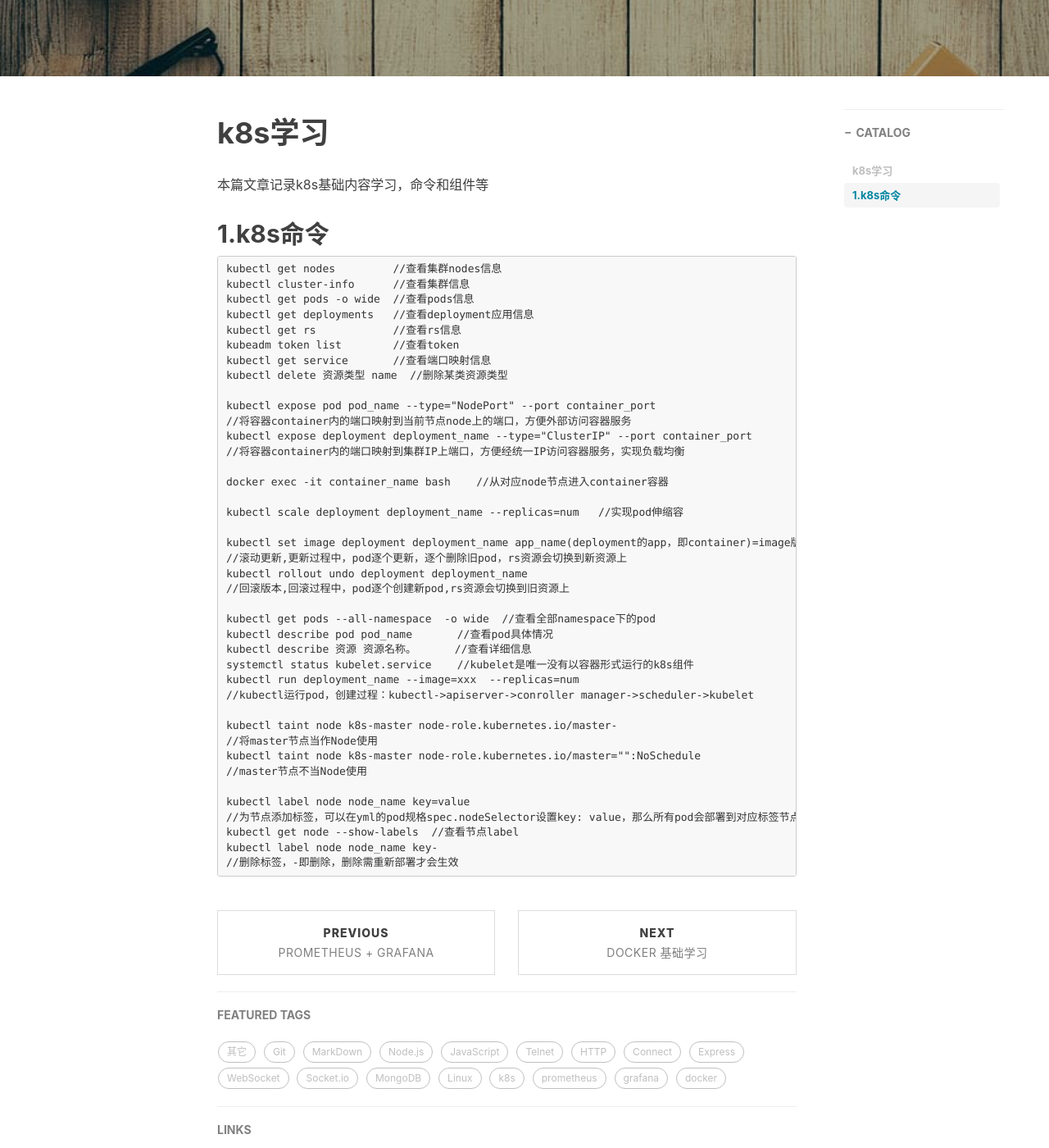
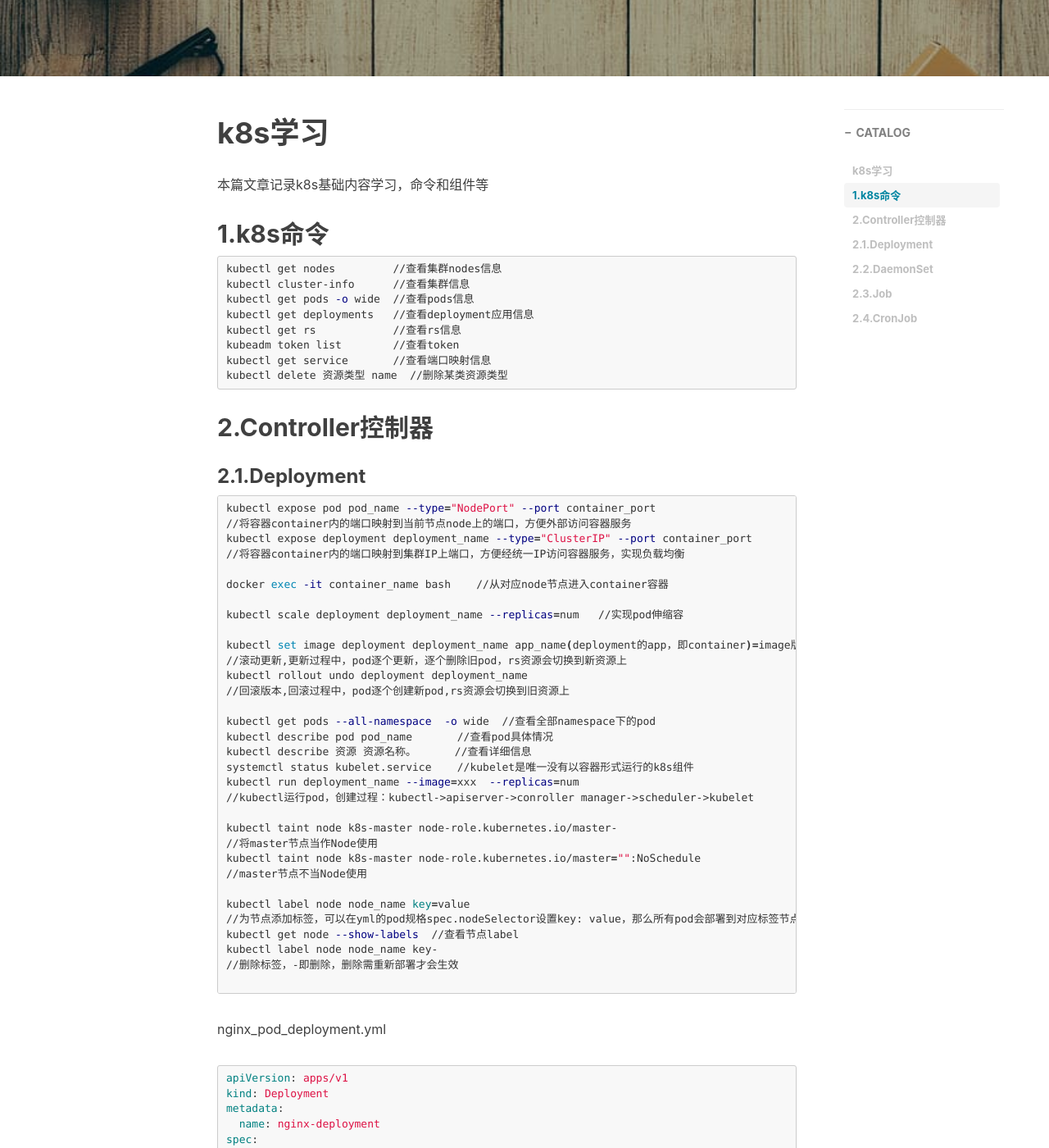
Before and after one commit to wangyang1996/wangyang1996.github.io, a Jekyll site: the page built from _posts/2024-8-25-k8s.md, in a window 1280 px wide and 1400 px high, scrolled down 430 px. Shown: the whole window at 82% size. Built offline with Jekyll 4.4.1, drawn with Linux system fonts in a browser that asks for light colours; nearby versions of some CDN libraries; comment, search, counter and statistics services are not loaded; part of the change alters nothing that is shown; some of the changed text lies outside the part shown.

Commit message:
modify k8s.md

````diff
--- a/_posts/2024-8-25-k8s.md
+++ b/_posts/2024-8-25-k8s.md
@@ -1,4 +1,5 @@
 ---
+
 layout:     post                    # 使用的布局（不需要改）
 title:      k8s 基础学习            # 标题
 subtitle:   k8s                     #副标题
@@ -18,7 +19,7 @@ k8s学习
 1.k8s命令
 --------------------------
 
-```
+```shell
 kubectl get nodes         //查看集群nodes信息
 kubectl cluster-info      //查看集群信息
 kubectl get pods -o wide  //查看pods信息
@@ -27,7 +28,13 @@ kubectl get rs            //查看rs信息
 kubeadm token list        //查看token
 kubectl get service       //查看端口映射信息
 kubectl delete 资源类型 name  //删除某类资源类型
+```
 
+## 2.Controller控制器
+
+### 2.1.Deployment
+
+```shell
 kubectl expose pod pod_name --type="NodePort" --port container_port
 //将容器container内的端口映射到当前节点node上的端口，方便外部访问容器服务
 kubectl expose deployment deployment_name --type="ClusterIP" --port container_port
@@ -59,4 +66,179 @@ kubectl label node node_name key=value
 kubectl get node --show-labels  //查看节点label
 kubectl label node node_name key-
 //删除标签，-即删除，删除需重新部署才会生效
+
 ```
+
+nginx_pod_deployment.yml
+
+```yaml
+apiVersion: apps/v1
+kind: Deployment
+metadata:
+  name: nginx-deployment
+spec:
+  replicas: 3
+  selector:
+    matchLabels:
+        app: nginx
+  template:
+    metadata:
+      labels:
+        app: nginx
+    spec:
+      containers:
+      - name: nginx
+        image: nginx
+        ports:
+        - containerPort: 80
+```
+
+
+
+### 2.2.DaemonSet
+
+```
+每个node上最多只能运行一个副本
+场景：集群每个节点存储Daemon、日志收集Daemon、监控Daemon
+```
+
+```
+kubectl get daemonset -n kube-system     //会显示默认的kube-proxy
+kubectl edit daemonset kube-proxy -n kube-system  //查看配置和运行状态,status
+kubectl edit 资源类型 资源名称              //查看资源配置和运行状态，status
+
+kubectl create namespace 名称             //创建命名空间
+kubectl get namespace
+```
+
+node_exporter.yml
+
+```yaml
+apiVersion: apps/v1
+kind: DaemonSet
+metadata:
+  name: node-exporter-daemonset
+  namespace: monitor
+spec:
+  selector:
+    matchLabels:
+        app: prometheus
+  template:
+    metadata:
+      labels:
+        app: prometheus
+    spec:
+      hostNetwork: true
+      containers:
+      - name: node-exporter
+        image: prom/node-exporter
+        command:
+        - /bin/node_exporter
+        - --path.procfs
+        - /host/proc
+        - --path.sysfs
+        - /host/sys
+        - --collector.filesystem.ignored-mount-points
+        - ^/(sys|proc|dev|host|etc)($|/)
+        volumeMounts:
+        - name: proc
+          mountPath: /host/proc
+        - name: sys
+          mountPath: /host/sys
+        - name: root
+          mountPath: /rootfs
+      volumes:
+      - name: proc
+        hostPath:
+          path: /proc
+      - name: sys
+        hostPath:
+          path: /sys
+      - name: root
+        hostPath:
+          path: /
+```
+
+
+
+### 2.3.Job
+
+```
+容器按持续运行时间可分为两类：服务类容器和工作类容器
+服务类容器持续提供服务
+工作类容器则是一次性任务，比如批处理程序，完成后容器就退出
+```
+
+myjob.yml
+
+```yaml
+apiVersion: batch/v1
+kind: Job
+metadata:
+  name: myjob-job
+spec:
+  completions: 6              //执行总数
+  parallelism: 2              //每次并行pod数量
+  template:
+    metadata:
+      labels:
+        app: myjob
+    spec:
+      containers:
+      - name: hello
+        image: busybox
+        command: ["echo", "k8s job"]
+      restartPolicy: Never
+```
+
+```
+kubectl get job                //查看job执行情况
+kubectl get pod                //查看job执行pod状态
+kubectl logs pod_name          //查看job资源执行情况
+```
+
+```
+Job资源pod如果执行失败，SUCCESSFUL的pod数量不为1的话，
+根据配置的restartPolicy重启策略pod会重启直至成功pod为1；
+restartPolicy: Never           //会出现多个执行失败pod
+restartPolicy: OnFailure       //同一个pod一直重启，RESTARTS数量一直增加直到成功
+```
+
+### 2.4.CronJob
+
+前置条件：
+
+Kube-apiserver支持batch/v1
+
+```
+cat /etc/kubernetes/manifests/kube-apiserver.yaml
+systemctl restart kubelet.service        //如果修改重启生效
+kubectl api-versions                     //确认是否支持
+```
+
+crontab.yml
+
+```
+kind: CronJob
+metadata:
+  name: cronjob
+spec:
+  schedule: "*/1 * * * *"
+  jobTemplate:
+    spec:
+      template:
+        spec:
+          containers:
+          - name: hello
+            image: busybox
+            command: ["echo", "k8s job"]
+          restartPolicy: OnFailure
+```
+
+```
+kubectl get cronjob            //查看定时任务
+kubectl get job                //查看每次任务执行情况
+kubectl get pod                //查看每次任务执行pod
+kubectl logs pod_name          //查看每次pod执行日志
+kubectl delete -f cronjob.yml
+```
````
